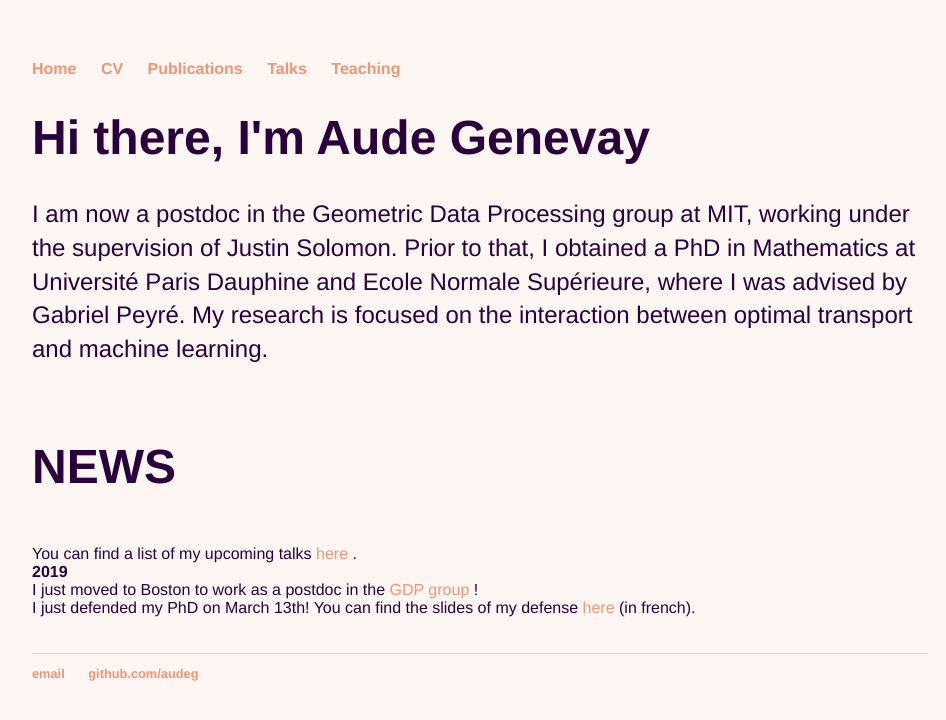
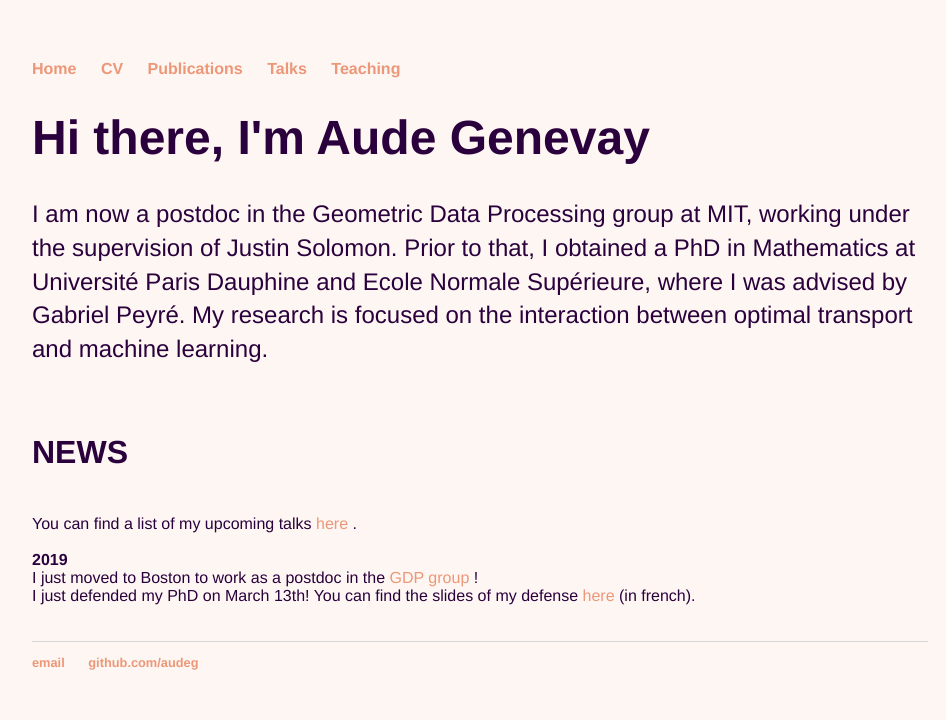
Before and after one commit to audeg/audeg.github.io, a Jekyll site: the page built from index.html, in a window 1280 px wide. Shown: the top 720 px of the page, without its empty margins (160-1106 px from the left). Built offline with Jekyll 4.4.1, drawn with Linux system fonts in a browser that asks for light colours.

```diff
--- a/index.html
+++ b/index.html
@@ -9,8 +9,9 @@ title: Aude Genevay
 					My research is focused on the interaction between optimal transport and machine learning. </p>
 </div><!-- /.blurb -->
 <br/>
-<h1>NEWS</h1><br/>
+<h2>NEWS</h2><br/>
 You can find a list of my upcoming talks <a href="/talks">here </a>.
+<br/>
 <br/>
 <b>2019</b>
 <br/>
```
